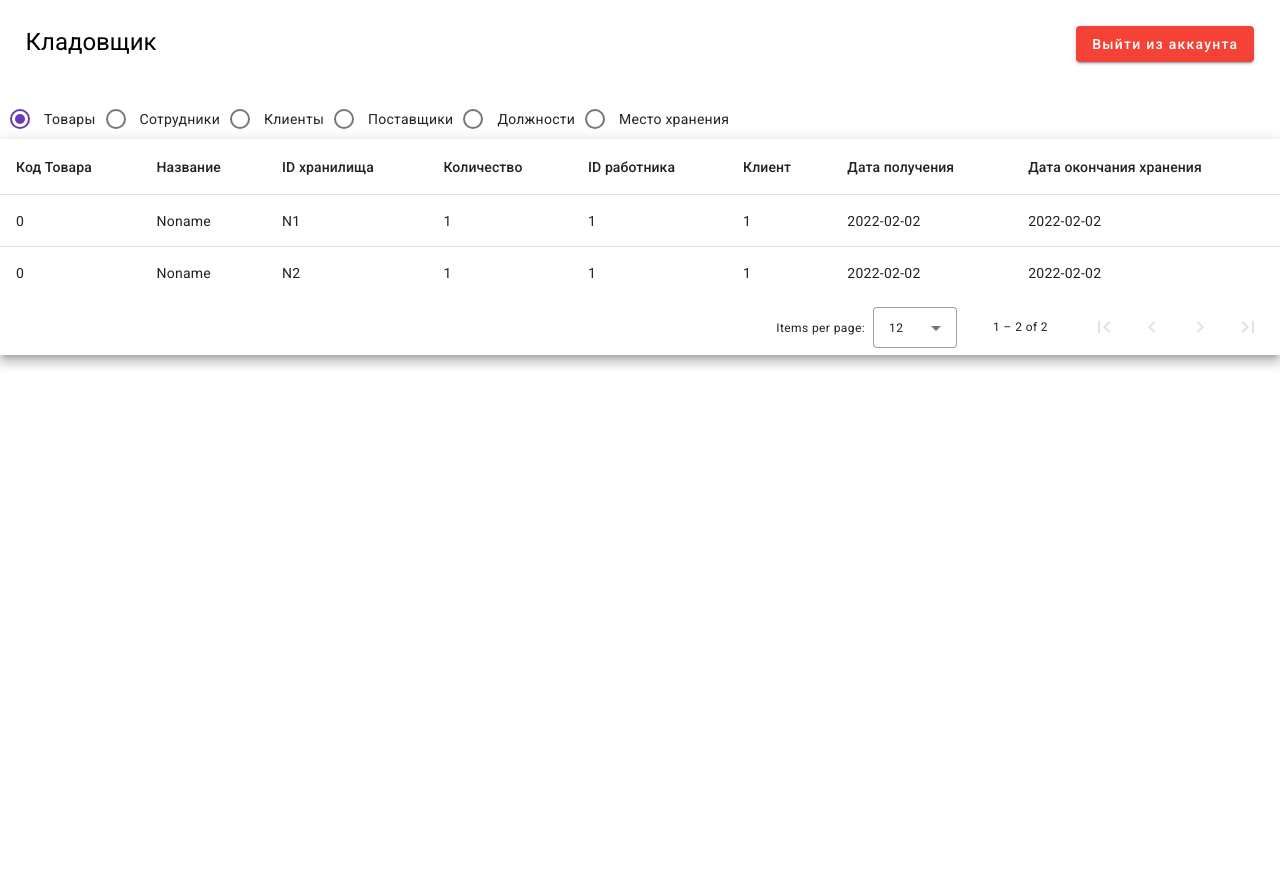
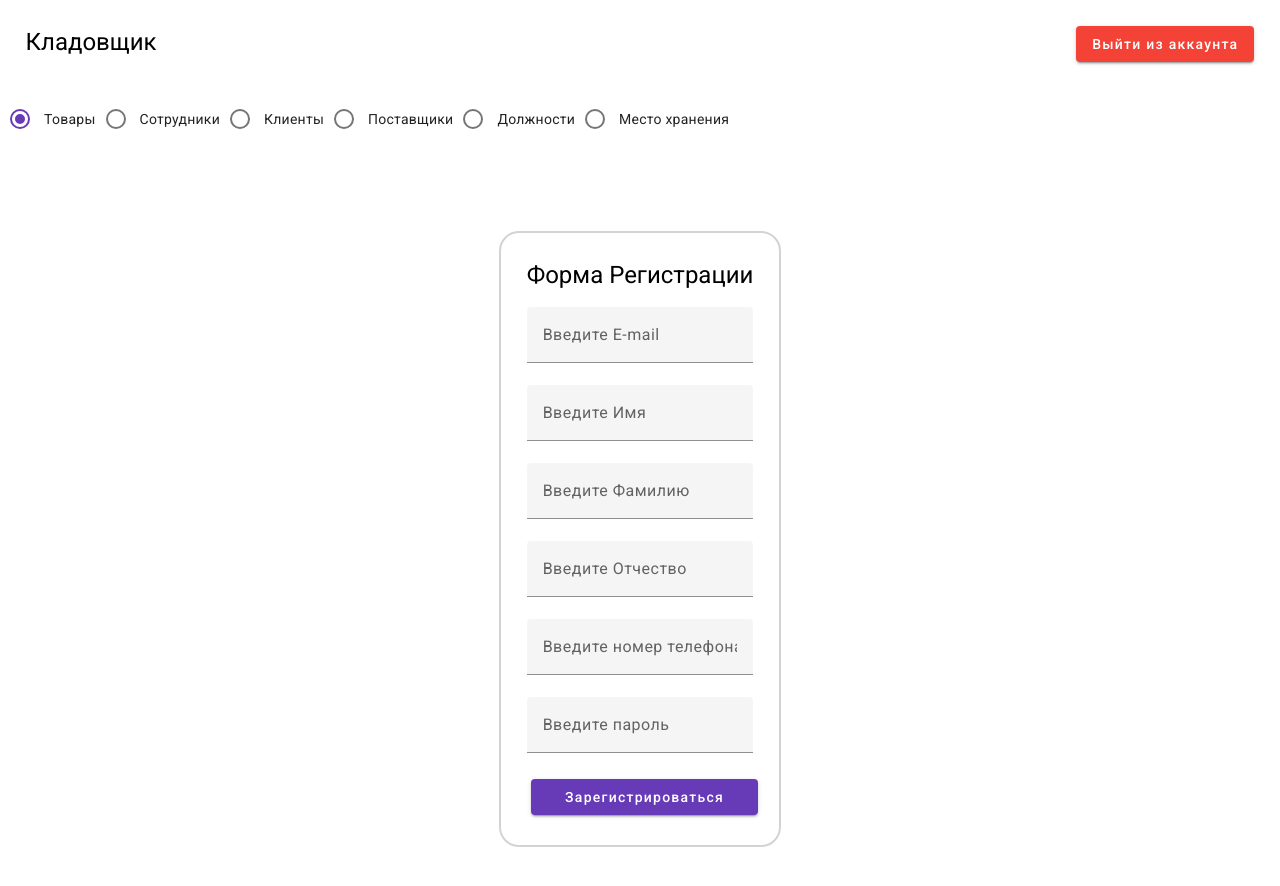
Before and after one commit to YOYOIJJKA/AppFrontend, an Angular app: page /registration in a window 1280 px wide. Before the commit this address led to /products. Shown: the top 886 px of the page. Before the commit the page ends 800 px from the top, so only its background shows below. Built offline with nearby package versions, Linux system fonts and the light colour scheme.

Commit message:
Add files via upload

```diff
--- a/angular.json
+++ b/angular.json
@@ -106,5 +106,8 @@
         }
       }
     }
+  },
+  "cli": {
+    "analytics": "10c89ba6-8009-41fd-a25f-c763b73d237d"
   }
 }
--- a/db.json
+++ b/db.json
@@ -1,9 +1,19 @@
 {
-    "products": [],
-    "posts": [],
-    "employees":[],
-    "suppliers":[],
-    "storage-location":[],
-    "clients":[],
-    "users":[]
+  "products": [],
+  "posts": [],
+  "employees": [
+    {
+      "id": "a6ef",
+      "password": "Leopard2A7+",
+      "name": "Александр",
+      "surname": "Калитюк",
+      "patronimic": "Васильевич",
+      "phone": "+79999874390",
+      "email": "dedinside",
+      "postId": 0
+    }
+  ],
+  "suppliers": [],
+  "storage-location": [],
+  "clients": []
 }
--- a/package.json
+++ b/package.json
@@ -20,6 +20,7 @@
     "@angular/platform-browser": "^17.0.0",
     "@angular/platform-browser-dynamic": "^17.0.0",
     "@angular/router": "^17.0.0",
+    "json-server": "^1.0.0-alpha.23",
     "rxjs": "~7.8.0",
     "tslib": "^2.3.0",
     "zone.js": "~0.14.2"
--- a/src/app/Components/auth/auth.component.ts
+++ b/src/app/Components/auth/auth.component.ts
@@ -2,6 +2,7 @@ import { Component } from '@angular/core';
 import { FormGroup, FormBuilder, Validators } from '@angular/forms';
 import { OnInit } from '@angular/core';
 import { Router } from '@angular/router';
+
 @Component({
   selector: 'app-auth',
   templateUrl: './auth.component.html',
@@ -18,21 +19,16 @@ export class AuthComponent implements OnInit {
       password: [null, [Validators.required, Validators.pattern(/^\S*$/)]],
     });
   }
-  ngOnInit(): void {}
+  ngOnInit(): void { }
 
   logIn() {
-    if (!this.authForm.invalid)
-    {
-    this.router.navigate(['products'])
-    //////////CHECK USER
+    if (!this.authForm.invalid) {
+      this.router.navigate(['products'])
+      //////////CHECK USER
     }
   }
 
   signIn() {
-    if (!this.authForm.invalid)
-    {
-    this.router.navigate(['products'])
-    ///////POST USER
-    }
+    this.router.navigate(['registration'])
   }
 }
--- a/src/app/Components/auth/auth.service.ts
+++ b/src/app/Components/auth/auth.service.ts
@@ -1,18 +1,43 @@
 import { HttpClient } from '@angular/common/http';
 import { Injectable } from '@angular/core';
-import { User } from '../../Interfaces/user';
 import { Observable } from 'rxjs';
+import { Employee } from '../../Interfaces/employee';
+
 @Injectable({
   providedIn: 'root',
 })
 export class AuthService {
-  constructor(private http: HttpClient) {}
+  constructor(private http: HttpClient) { }
 
-  postUser(user: User): Observable<User> {
-    return this.http.post<User>('https://localhost:3000/users', user);
+  setEmployee(employee: Employee): void {
+    this.saveLogin(employee.email)
+    this.savePassword(employee.password)
+    this.saveId(employee.id)
   }
-  getUsers(): Observable<User[]> {
-    return this.http.get<User[]>('https://localhost:3000/users');
+
+  enableAdmin(): void {
+    this.saveFlag(true)
+  }
+  disableAdmin(): void {
+    this.saveFlag(false)
+  }
+
+  postEmployee(employee: Employee): Observable<Employee> {
+    employee.postId = 0
+    this.setAuth()
+    return this.http.post<Employee>('http://localhost:3000/employees', employee);
+  }
+  getEmployees(): Observable<Employee[]> {
+    return this.http.get<Employee[]>('http://localhost:3000/employees');
+  }
+  getEmployeeById(id: number): Observable<Employee> {
+    return this.http.get<Employee>('http://localhost:3000/employees' + id)
+  }
+  saveId(value: number): void {
+    localStorage.setItem('id', JSON.stringify(value))
+  }
+  getId(): number {
+    return JSON.parse(localStorage.getItem('id')!)
   }
   savePassword(value: string): void {
     localStorage.setItem('password', JSON.stringify(value));
@@ -26,7 +51,7 @@ export class AuthService {
   getLogin(): string {
     return JSON.parse(localStorage.getItem('login')!);
   }
-  saveFlag(value: string): void {
+  saveFlag(value: boolean): void {
     localStorage.setItem('flag', JSON.stringify(value));
   }
   getFlag(): string {
--- /dev/null
+++ b/src/app/Components/registration/registration.component.html
@@ -0,0 +1,25 @@
+<body>
+    <form [formGroup]="authForm" class="auth">
+        <h1>Форма Регистрации</h1>
+        <mat-form-field>
+            <input matInput type="email" id="email" formControlName="email" placeholder="Введите E-mail" />
+        </mat-form-field>
+        <mat-form-field>
+            <input matInput id="name" formControlName="name" placeholder="Введите Имя" />
+        </mat-form-field>
+        <mat-form-field>
+            <input matInput id="surname" formControlName="surname" placeholder="Введите Фамилию" />
+        </mat-form-field>
+        <mat-form-field>
+            <input matInput id="patronimic" formControlName="patronimic" placeholder="Введите Отчество" />
+        </mat-form-field>
+
+        <mat-form-field>
+            <input matInput id="phone" formControlName="phone" placeholder="Введите номер телефона" />
+        </mat-form-field>
+        <mat-form-field>
+            <input matInput type="password" id="password" formControlName="password" placeholder="Введите пароль" />
+        </mat-form-field>
+        <button mat-raised-button color="primary" (click)="signIn()">Зарегистрироваться</button>
+    </form>
+</body>
--- /dev/null
+++ b/src/app/Components/registration/registration.component.scss
@@ -0,0 +1,20 @@
+.auth {
+    display: flex;
+    flex-direction: column;
+  }
+  body{
+      display: flex;
+      justify-content: center;
+      flex-direction: column;
+      align-items: center;
+  }
+  button
+  {
+      width: 100%;
+      margin: 2%;
+  }
+  form {
+      padding: 2%;
+      border: 2px solid lightgrey;
+      border-radius: 20px;
+  }
--- /dev/null
+++ b/src/app/Components/registration/registration.component.ts
@@ -0,0 +1,47 @@
+import { Component } from '@angular/core';
+import { FormGroup, FormBuilder, Validators } from '@angular/forms';
+import { OnInit } from '@angular/core';
+import { Router } from '@angular/router';
+import { Employee } from '../../Interfaces/employee';
+import { AuthService } from '../auth/auth.service';
+
+@Component({
+  selector: 'app-registration',
+  templateUrl: './registration.component.html',
+  styleUrl: './registration.component.scss'
+})
+export class RegistrationComponent implements OnInit {
+
+  authForm: FormGroup;
+  constructor(public formBuilder: FormBuilder, public router: Router, public http: AuthService) {
+    this.authForm = formBuilder.group({
+      password: [null, [Validators.required, Validators.pattern(/^\S*$/)]],
+      name: [
+        null,
+        [Validators.required, Validators.pattern('[A-Za-zА-Яа-яЁё]*')],
+      ],
+      surname: [
+        null,
+        [Validators.required, Validators.pattern('[A-Za-zА-Яа-яЁё]*')],
+      ],
+      patronimic: [
+        null,
+        [Validators.required, Validators.pattern('[A-Za-zА-Яа-яЁё]*')],
+      ],
+      phone: [null, [Validators.required, Validators.pattern('[- +()0-9]+'), Validators.maxLength(12), Validators.minLength(12)]],
+      email: [null, [Validators.required]],
+    });
+  }
+  ngOnInit(): void { }
+
+  signIn() {
+    let worker: Employee;
+    if (this.authForm.valid) {
+      worker = this.authForm.getRawValue()
+      console.log(worker)
+      this.http.postEmployee(worker).subscribe()
+      this.router.navigate(['products'])
+      // this.http.postUser(worker);
+    }
+  }
+}
--- a/src/app/Interfaces/employee.ts
+++ b/src/app/Interfaces/employee.ts
@@ -1,6 +1,6 @@
 export interface Employee {
   id: number;
-  postId: number;
+  postId?: number;
   name: string;
   surname: string;
   patronimic: string;
--- a/src/app/app.component.ts
+++ b/src/app/app.component.ts
@@ -14,7 +14,6 @@ export class AppComponent implements OnInit {
 
   ngOnInit(): void {
     this.tableType.setValue('products');
-    this.router.navigateByUrl('products')
   }
 
   checkLink(): boolean {
--- a/src/app/app.module.ts
+++ b/src/app/app.module.ts
@@ -19,6 +19,8 @@ import { MatTableModule } from '@angular/material/table';
 import { MatPaginatorModule } from '@angular/material/paginator';
 import { MatSidenavModule } from '@angular/material/sidenav';
 import { MatRadioModule } from '@angular/material/radio';
+import { RegistrationComponent } from './Components/registration/registration.component';
+import { HttpClientModule } from '@angular/common/http';
 
 @NgModule({
   declarations: [
@@ -30,6 +32,7 @@ import { MatRadioModule } from '@angular/material/radio';
     SuppliersComponent,
     StorageLocationComponent,
     AuthComponent,
+    RegistrationComponent,
   ],
   imports: [
     BrowserModule,
@@ -43,8 +46,9 @@ import { MatRadioModule } from '@angular/material/radio';
     MatPaginatorModule,
     MatSidenavModule,
     MatRadioModule,
+    HttpClientModule
   ],
   providers: [provideAnimationsAsync()],
   bootstrap: [AppComponent],
 })
-export class AppModule {}
+export class AppModule { }
```
Also changed, not shown: src/app/app-routing.module.ts (+7 -1 lines), 2 other files (tests, documents, lock files or other folders).
